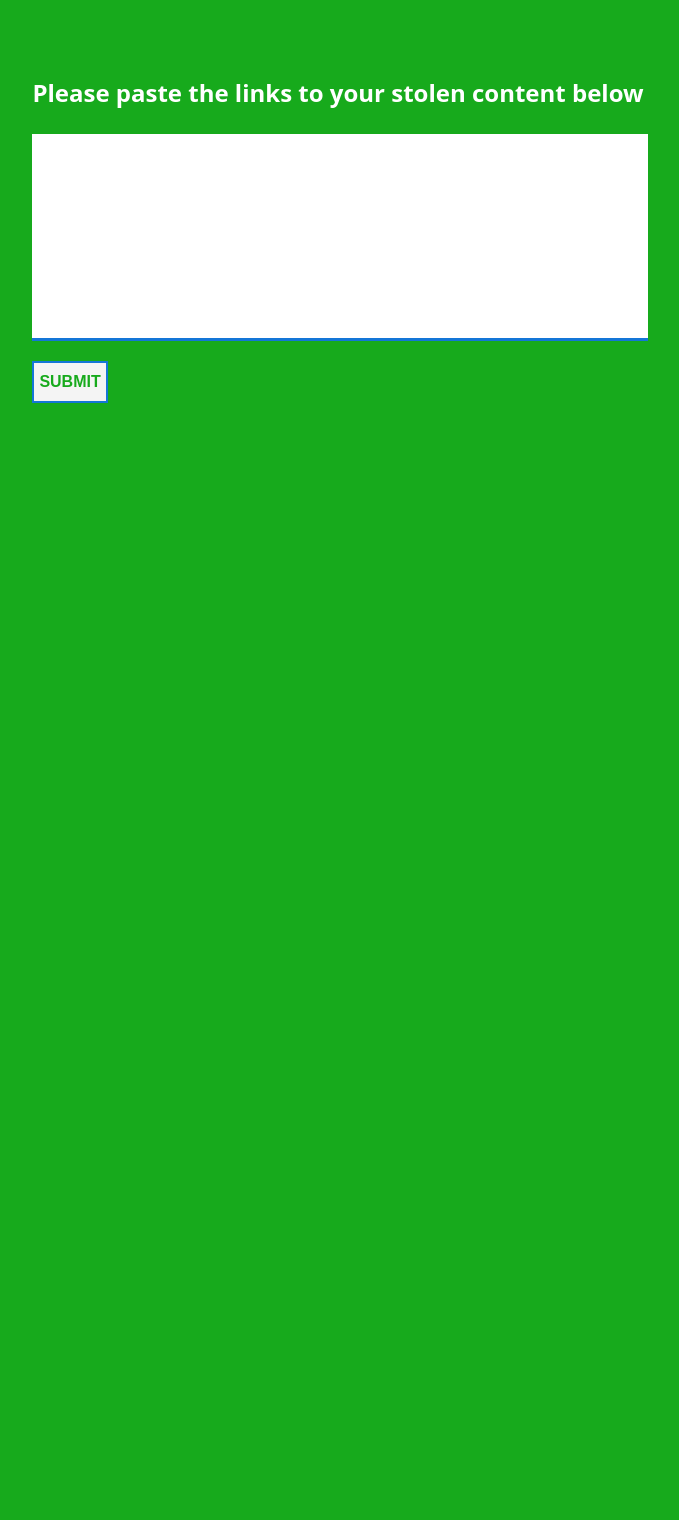
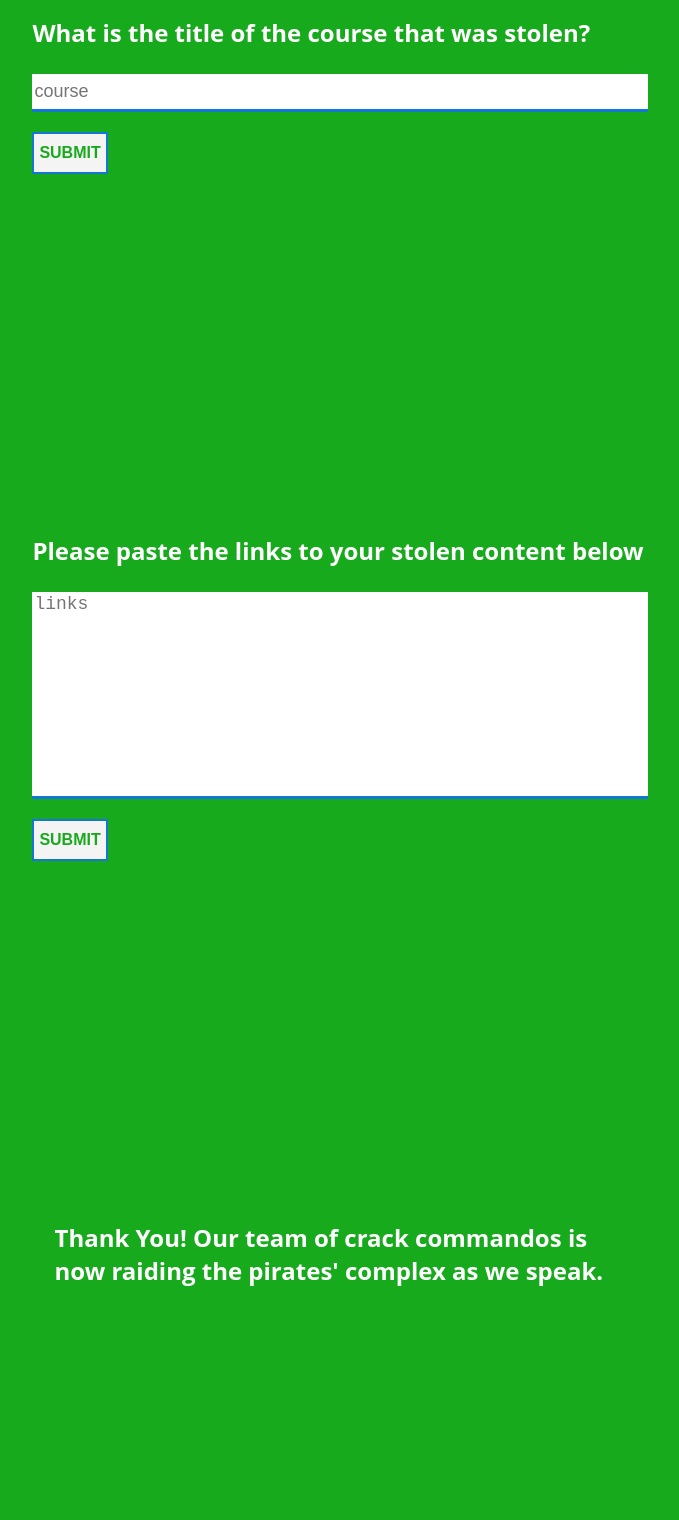
Before and after one commit to iwilsonq/react-typeform, a React app: page / in a window 1280 px wide. Shown: the part 1280-2800 px from the top of the page, without its empty margins (302-981 px from the left). Before the commit the page ends 2043 px from the top, so only its background shows below. Built offline with nearby package versions, Linux system fonts and the light colour scheme.

Commit message:
thank you component

```diff
--- a/src/components/Form.js
+++ b/src/components/Form.js
@@ -1,6 +1,7 @@
 import React, { Component } from 'react';
 import Intro from './Intro';
 import QuestionChain from './QuestionChain';
+import Thanks from './Thanks';
 
 const questions = [
   {
@@ -24,7 +25,9 @@ export default class Form extends Component {
   render() {
     return (
       <div className="form">
+        <Intro />
         <QuestionChain questions={questions} />
+        <Thanks />
       </div>
     );
   }
--- a/src/components/Question.js
+++ b/src/components/Question.js
@@ -10,11 +10,13 @@ const Question = props => {
         <input
           className='text-input'
           name={props.subject}
+          placeholder={props.subject}
           type="text"
         /> :
         <textarea
           className='multi-line-text-input'
           name={props.subject}
+          placeholder={props.subject}
           type="text"
           rows="10"
         ></textarea>
--- a/src/components/QuestionChain.js
+++ b/src/components/QuestionChain.js
@@ -7,7 +7,6 @@ export default class QuestionChain extends Component {
   };
 
   render() {
-    console.log(this.state, this.props);
     return (
       <div className="question-chain">
         {this.props.questions.map((q, i) => {
--- /dev/null
+++ b/src/components/Thanks.js
@@ -0,0 +1,13 @@
+import React from 'react';
+
+const Thanks = props => {
+  return (
+    <div className="thanks">
+      <h2>
+        Thank You! Our team of crack commandos is now raiding the pirates' complex as we speak.
+      </h2>
+    </div>
+  );
+};
+
+export default Thanks;
--- a/style/style.sass
+++ b/style/style.sass
@@ -41,6 +41,7 @@ html, body, h2, p
     transition: 0.2s
 
 .intro
+  padding-top: 42vh
   display: flex
   flex-direction: column
   align-items: center
@@ -73,3 +74,9 @@ p
     border: none
     border-bottom: 3px solid $link
     resize: none
+
+.thanks
+  display: flex
+  flex-direction: column
+  max-width: 567px
+  padding-bottom: 45vh
```
